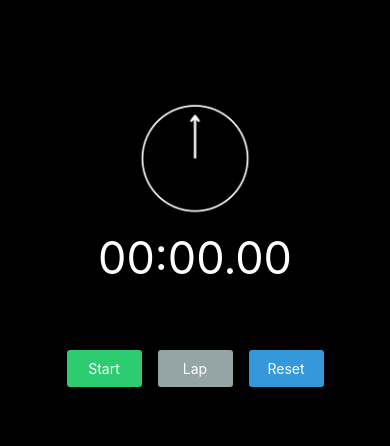
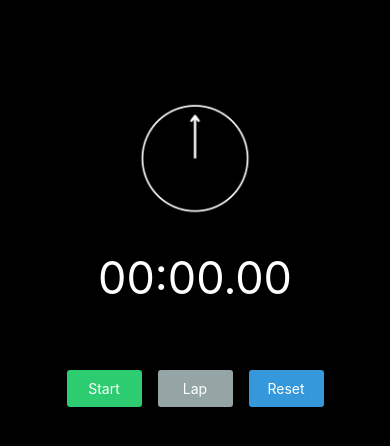
Before and after one commit to Shopify/eng-intern-assessment-react-native, a React Native app: screen / in a window 390 px wide. Shown: the top 446 px of the page. Built offline with nearby package versions, Linux system fonts and the light colour scheme.

Commit message:
Fix Bugs

```diff
--- a/src/StopWatch.tsx
+++ b/src/StopWatch.tsx
@@ -1,6 +1,6 @@
 // StopWatch.tsx
 import React, { useState, useEffect } from 'react';
-import { StatusBar, SafeAreaView, View, Text, Button, StyleSheet, ScrollView, Image } from 'react-native';
+import { StatusBar, SafeAreaView, View, Text, Button, StyleSheet, ScrollView, Image, Platform } from 'react-native';
 import StopWatchButton from './StopWatchButton';
 
 export default function StopWatch() {
@@ -66,13 +66,18 @@ export default function StopWatch() {
 }
 
   const formatTime = (timeInMilliseconds: number) => {
+  const hours = Math.floor(timeInMilliseconds / 3600000);
   const minutes = Math.floor(timeInMilliseconds / 60000);
   const seconds = Math.floor((timeInMilliseconds % 60000) / 1000);
   const milliseconds = timeInMilliseconds % 1000;
 
-  return `${String(minutes).padStart(2, '0')}:${String(seconds).padStart(2, '0')}.${String(
-    milliseconds
-  ).slice(0,2).padStart(2, '0')}`;
+  if (hours > 0) {
+    return `${String(hours).padStart(2, '0')}h:${String(minutes).padStart(2, '0')}:${String(seconds).padStart(2, '0')}.${String(
+      milliseconds
+    ).slice(0, 2).padStart(2, '0')}`;
+  } else {
+    return `${String(minutes).padStart(2, '0')}:${String(seconds).padStart(2, '0')}.${String(milliseconds).slice(0, 2).padStart(2, '0')}`;
+  }
 };
 
 const circleSize = 100;
@@ -90,8 +95,9 @@ const styles = StyleSheet.create({
     fontSize: 45,
     color: 'white',
     textAlign: 'center',
-    marginTop: 10,
-    marginBottom: 50
+    marginTop: 30,
+    marginBottom: 50,
+    fontFamily: Platform.OS === 'ios' ? 'ArialMT' : undefined,
   },
   buttonContainer: {
     width: '70%',
```
